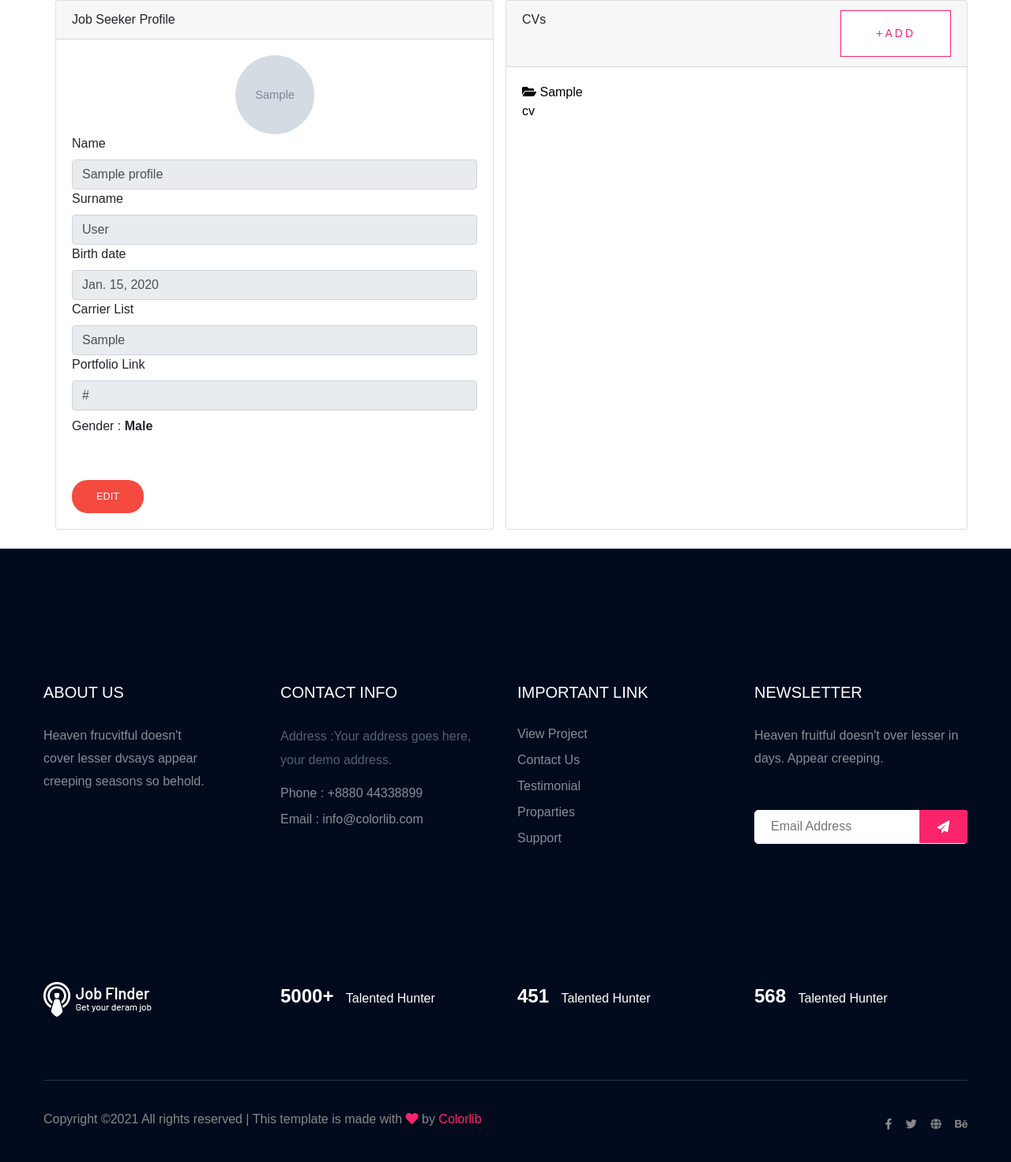
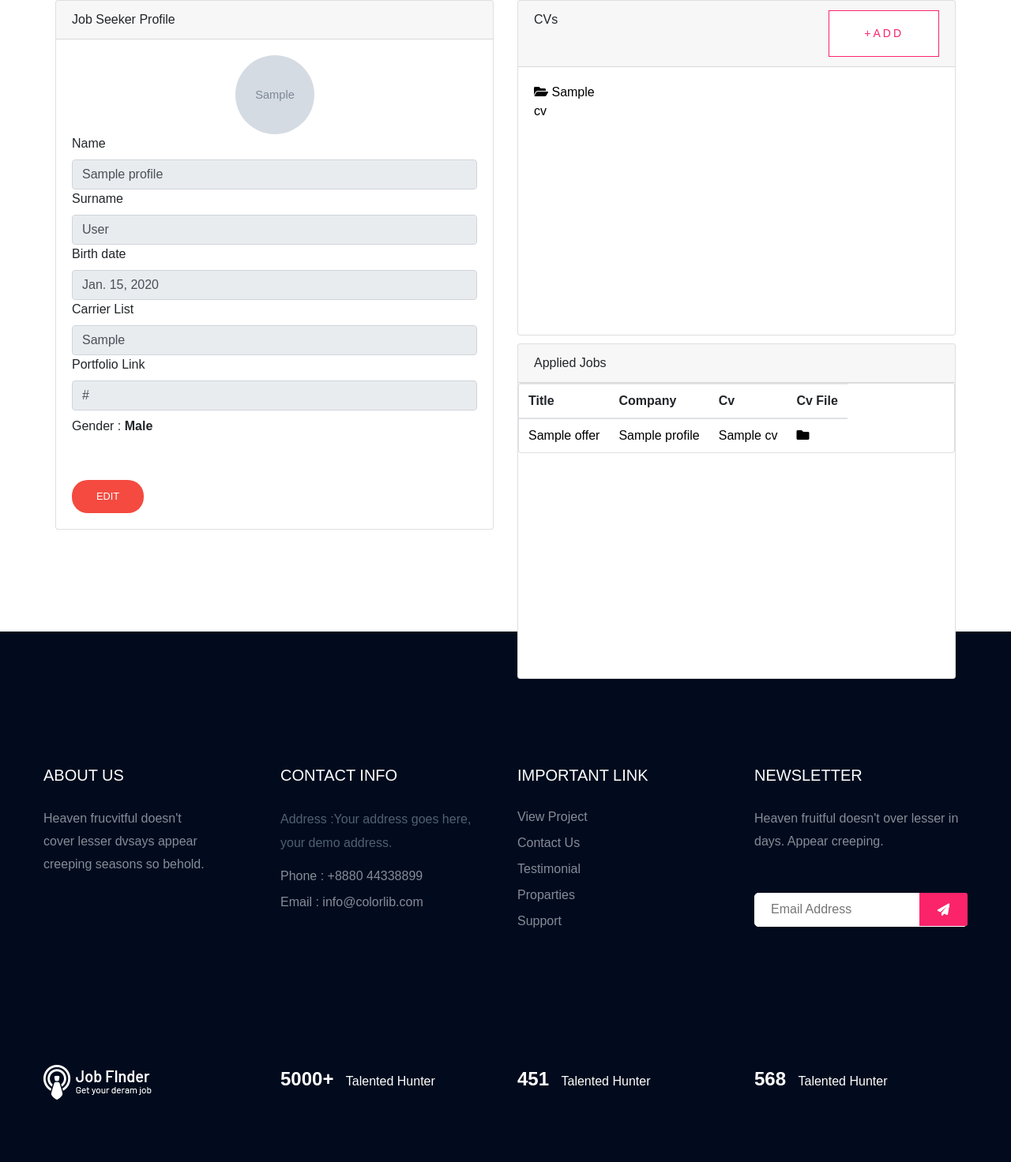
Before and after one commit to buseggencoglu/owl-s-agent, a Django app: page /job_seeker_profile/1 in a window 1280 px wide. Shown: the part 101-1573 px from the top of the page at 79% size. Before the commit the page ends 1532 px from the top, so only its background shows below. Run offline with Django 3.2, Linux system fonts and the light colour scheme; a user stored in the database is signed in; tables that the repository leaves empty hold one stand-in row (values such as "Sample post"); grey boxes marked "Sample" are stand-in pictures; some libraries are stand-ins or nearby versions; some web fonts are replaced.

Commit message:
job seeker list applied jobs added

```diff
--- a/owl_agent/templates/website/job_seeker_profile.html
+++ b/owl_agent/templates/website/job_seeker_profile.html
@@ -1,13 +1,13 @@
 {% extends 'website/base.html' %}
 {% block title %}
-    Owls Agent Login Page
+Profile
 {% endblock %}
 
 {% load static %}
 {% block content %}
 
-    <div class="container h-80">
-        <div class="d-flex justify-content-center h-80">
+<div class="container h-100">
+    <div class="d-flex justify-content-center h-100">
         <div class="col-md-6">
             {% for message in messages %}
             <div class="alert alert-info" id="messages">{{ message }}</div>
@@ -22,7 +22,6 @@
                         <img class="rounded-circle" src="{{ data.image.url }}" width="100px" height="100px"/>
                         {% endif %}
                     </div>
-
                     <div class="row form-group">
                         <div class="col-md-12 mb-3 mb-md-0">
                             <label class="text-black" for="">Name</label>
@@ -71,12 +70,10 @@
                     </a>
                     {% endif %}
                 </div>
-
-
             </div>
-
         </div>
-            <div class="card mb-4 w-75">
+        <div class="col-md-6">
+            <div class="card mb-6" style="height:425px">
                 <div class="card-header d-flex flex-row justify-content-end">
                     <div class="align-self-start mr-auto">
                         CVs
@@ -97,14 +94,11 @@
                         {% if is_my_profile %}
                         <a href="{% url 'add_cv' cv.pk %}">
                             <i class="fas fa-folder-open" style="color: black"></i>
-                                <span style="color: black">
-                                {{ cv.name }}
-                            </span>
+                            <span style="color: black">{{ cv.name }}</span>
                         </a>
                         {% else %}
                         <i class="fas fa-folder-open" style="color: black"></i>
-                                <span style="color: black">
-                                {{ cv.name }}
+                        <span style="color: black">{{ cv.name }}</span>
                         {% endif %}
                     </div>
                     {% endfor %}
@@ -113,8 +107,48 @@
                     {% endif %}
                 </div>
             </div>
+            <div style="height:10px"></div>
+            {% if is_my_profile %}
+            <div class="card mb-6" style="height:425px">
+                <div class="card-header d-flex flex-row justify-content-end">
+                    <div class="align-self-start mr-auto">
+                        Applied Jobs
+                    </div>
+                </div>
 
 
+                <table class="table card mb-5 table-hover table-striped">
+                    <thead>
+                    <th>Title</th>
+                    <th>Company</th>
+                    <th>Cv</th>
+                    <th>Cv File</th>
+                    {% for applied_job in applied_jobs %}
+                    <tr>
+                        <td><a href="{% url 'job-details' applied_job.job_offer.id %}" style="color:black">
+                            {{applied_job.job_offer.title}}</a>
+                        </td>
+                        <td><a href="{% url 'company_profile' applied_job.employer.user_id %}" style="color:black">
+                            {{applied_job.employer.company_name}}</a></td>
+                        <td>
+                            {% if applied_job.cv %}
+                            <a style="color:black" href="{% url 'add_cv' applied_job.cv.id %}">{{applied_job.cv}}</a>
+                            {% endif%}
+                        </td>
+                        <td>
+                            {% if applied_job.file %}
+                            <a style="color:black" href="{{ applied_job.file.url }}"><i class="fas fa-folder"></i></a>
+                            {% endif %}
+                        </td>
+                    </tr>
+                    {% endfor %}
+                    </thead>
+                </table>
+
+
+            </div>
+            {% endif %}
+        </div>
     </div>
 </div>
 
--- a/owl_agent/templates/website/my_profile.html
+++ b/owl_agent/templates/website/my_profile.html
@@ -9,7 +9,7 @@ Owls Agent Login Page
 <div class="container h-80 w-100">
     <div class="d-flex justify-content-center h-80 w-100">
         <div class="card p-2 w-25">
-            <div class="card-header" >
+            <div class="card-header">
                 {{ data.name }} {{ data.surname }}
             </div>
             <div class="card-body">
@@ -62,7 +62,7 @@ Owls Agent Login Page
                 </div>
             </div>
             <div class="card-body flex-wrap flex-row">
-                {% for cv in cvs  %}
+                {% for cv in cvs %}
                 <div class="d-flex flex-column justify-content-center" style="width: 15%;">
                     <a href="{% url 'add_cv' cv.pk %}">
                         <i class="fas fa-folder-open" style="color: black"></i>
--- a/owl_agent/website/models.py
+++ b/owl_agent/website/models.py
@@ -132,6 +132,6 @@ class Application(models.Model):
     job_offer = models.ForeignKey(Job_Offer, on_delete=models.CASCADE, related_name='%(class)s_job_offer',
                                   default="")
     cv = models.ForeignKey(CV, on_delete=models.CASCADE, related_name='%(class)s_cv', default="", blank=True)
-    file = models.FileField(null=True, blank=True)
+    file = models.FileField(null=True, blank=True, upload_to="applications/")
 
 ## Django have some notification system , we can add Notification Model when we get there.
--- a/owl_agent/website/views.py
+++ b/owl_agent/website/views.py
@@ -386,6 +386,10 @@ def job_seeker_profile(request, pk):
     cvs = CV.objects.filter(owner=data)
     context['cvs'] = cvs
 
+
+    applied_jobs = Application.objects.filter(applicant=data)
+    context['applied_jobs'] = applied_jobs
+
     return render(request, 'website/job_seeker_profile.html', context)
 
 
```
Also changed, not shown: owl_agent/templates/website/company_profile.html (+10 -34 lines), owl_agent/templates/website/job_details.html (line endings or trailing spaces). Lines whose indentation alone changed are shown as unchanged.
